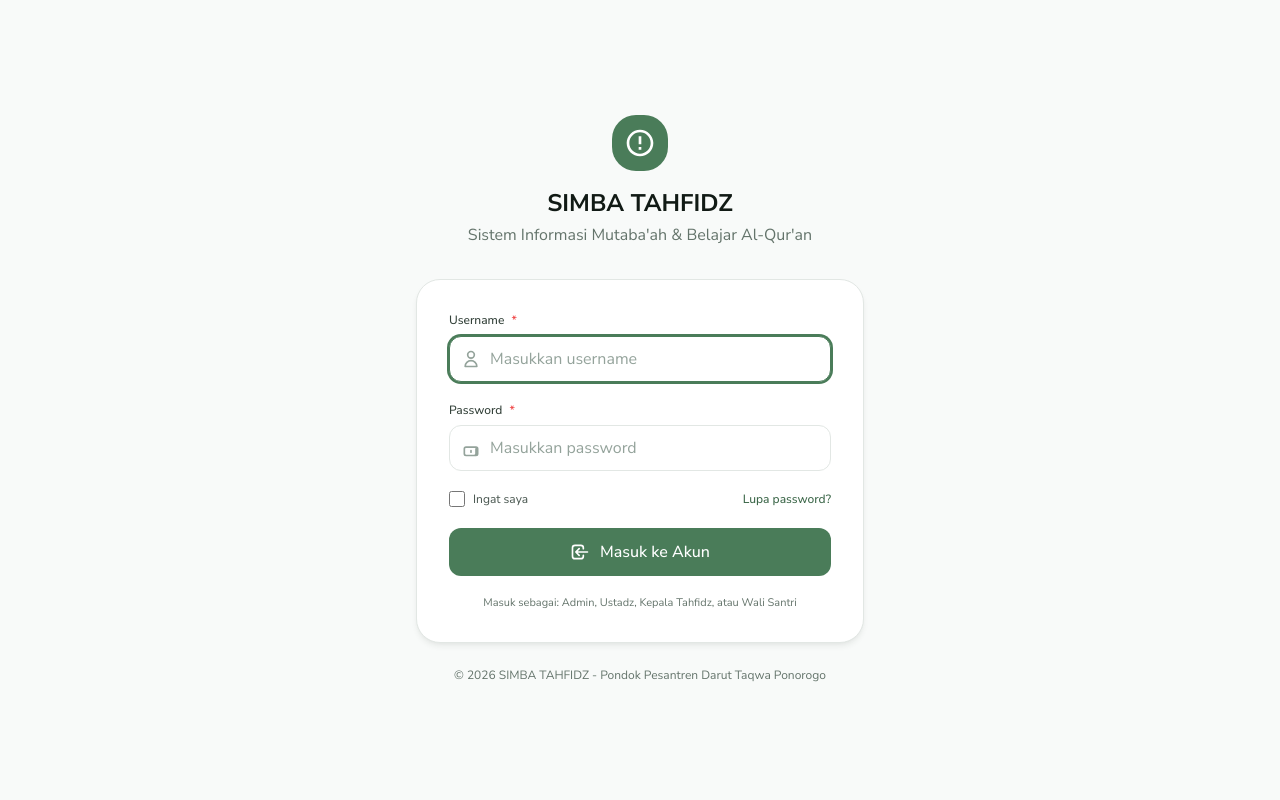
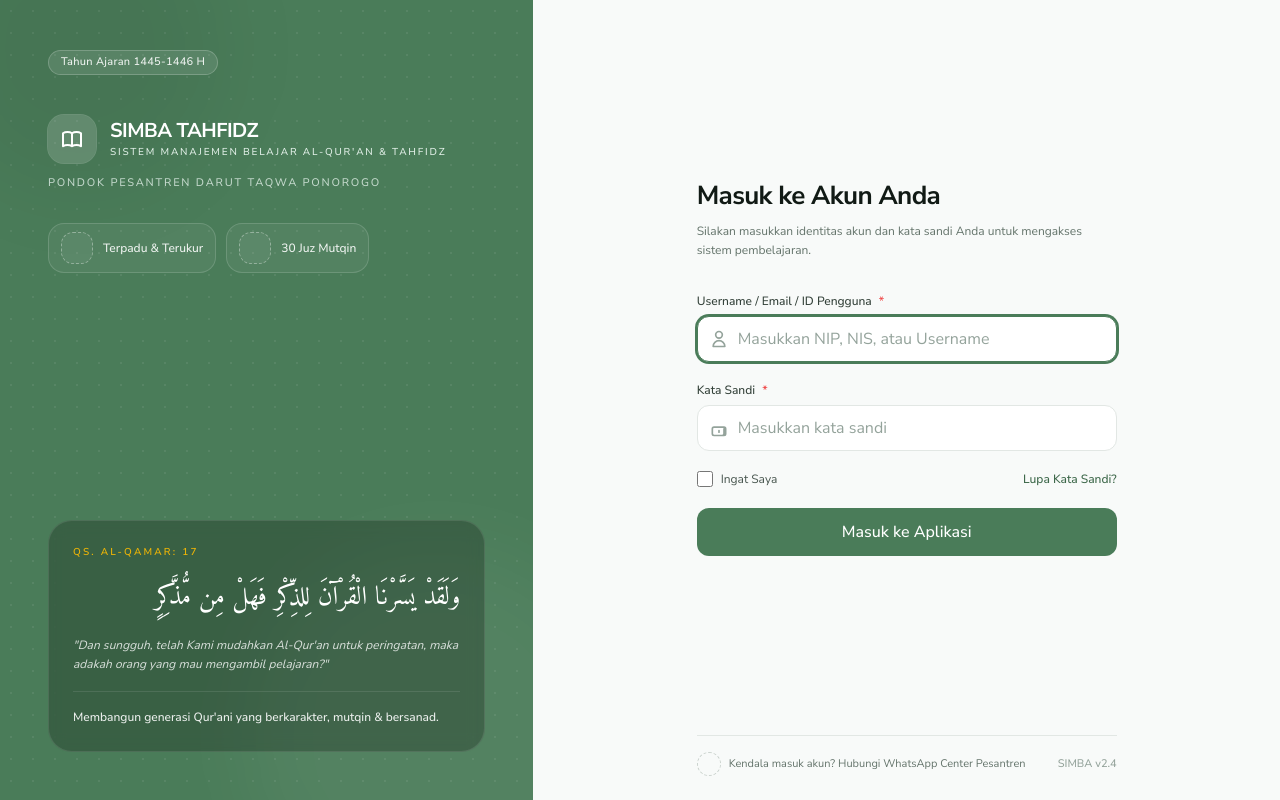
Before and after one commit to gazza-bot/SIMBATAHFIDZ, a Laravel app: page /login in a window 1280 px wide. Run offline with Laravel 12, Linux system fonts and the light colour scheme; style sheets or scripts are compiled from the project's sources; parts of the project's set-up code (start-up, migrations or seed data) failed here and were passed over.

Commit message:
feat(auth): split-screen login matching design - branding panel, quote card, placeholder icons

```diff
--- a/resources/views/auth/login.blade.php
+++ b/resources/views/auth/login.blade.php
@@ -1,6 +1,13 @@
 @extends('layouts.guest', ['title' => $title])
 
 @section('content')
+    <div class="mb-8">
+        <h1 class="text-2xl font-bold tracking-tight text-neutral-900 sm:text-[26px]">Masuk ke Akun Anda</h1>
+        <p class="mt-2 text-sm leading-relaxed text-neutral-500">
+            Silakan masukkan identitas akun dan kata sandi Anda untuk mengakses sistem pembelajaran.
+        </p>
+    </div>
+
     <form method="POST" action="{{ route('login') }}" class="space-y-5">
         @csrf
 
@@ -8,8 +15,8 @@
         <x-input
             name="username"
             id="username"
-        label="Username"
-        placeholder="Masukkan username"
+            label="Username / Email / ID Pengguna"
+            placeholder="Masukkan NIP, NIS, atau Username"
             type="text"
             autocomplete="username"
             required
@@ -27,8 +34,8 @@
         <x-input
             name="password"
             id="password"
-        label="Password"
-        placeholder="Masukkan password"
+            label="Kata Sandi"
+            placeholder="Masukkan kata sandi"
             type="password"
             autocomplete="current-password"
             required
@@ -42,27 +49,19 @@
 
         {{-- Remember & Forgot --}}
         <div class="flex items-center justify-between">
-        <label class="flex items-center gap-2 cursor-pointer">
-            <input type="checkbox" name="remember" class="w-4 h-4 rounded border-neutral-300 text-primary-500 focus:ring-primary-500">
-            <span class="text-sm text-neutral-600">Ingat saya</span>
+            <label class="flex cursor-pointer items-center gap-2">
+                <input type="checkbox" name="remember" class="h-4 w-4 rounded border-neutral-300 text-primary-500 focus:ring-primary-500">
+                <span class="text-sm text-neutral-600">Ingat Saya</span>
             </label>
 
-        <a href="{{ route('password.request') }}" class="text-sm text-primary-600 hover:text-primary-700 font-medium">
-            Lupa password?
+            <a href="{{ route('password.request') }}" class="text-sm font-medium text-primary-600 hover:text-primary-700">
+                Lupa Kata Sandi?
             </a>
         </div>
 
         {{-- Submit --}}
-    <x-button type="submit" variant="primary" size="lg" full-width class="pt-2">
-        <svg class="w-5 h-5" fill="none" stroke="currentColor" viewBox="0 0 24 24">
-            <path stroke-linecap="round" stroke-linejoin="round" stroke-width="2" d="M11 16l-4-4m0 0l4-4m-4 4h14m-5 4v1a3 3 0 01-3 3H6a3 3 0 01-3-3V7a3 3 0 013-3h7a3 3 0 013 3v1"/>
-        </svg>
-        Masuk ke Akun
+        <x-button type="submit" variant="primary" size="lg" full-width class="mt-2">
+            Masuk ke Aplikasi
         </x-button>
-
-    {{-- Role Info --}}
-    <p class="text-center text-xs text-neutral-500">
-        Masuk sebagai: Admin, Ustadz, Kepala Tahfidz, atau Wali Santri
-    </p>
     </form>
 @endsection
--- a/resources/views/layouts/guest.blade.php
+++ b/resources/views/layouts/guest.blade.php
@@ -14,21 +14,88 @@
     {{-- Vite --}}
     @vite(['resources/css/app.css', 'resources/js/app.js'])
 </head>
-<body class="min-h-screen bg-neutral-50 font-sans antialiased flex items-center justify-center p-4">
-    <div class="w-full max-w-md">
-        {{-- Logo --}}
-        <div class="text-center mb-8">
-            <a href="{{ route('home') }}" class="inline-flex items-center gap-3" aria-label="SIMBA TAHFIDZ">
-                <div class="w-14 h-14 rounded-2xl bg-primary-500 flex items-center justify-center mx-auto">
-                    <svg class="w-8 h-8 text-white" fill="currentColor" viewBox="0 0 24 24"><path d="M12 2C6.48 2 2 6.48 2 12s4.48 10 10 10 10-4.48 10-10S17.52 2 12 2zm0 18c-4.41 0-8-3.59-8-8s3.59-8 8-8 8 3.59 8 8-3.59 8-8 8zm-1-13h2v6h-2zm0 8h2v2h-2z"/></svg>
+<body class="min-h-screen bg-white font-sans antialiased">
+    <div class="min-h-screen lg:grid lg:grid-cols-12">
+
+        {{-- Panel kiri: branding --}}
+        <aside class="relative hidden lg:flex lg:col-span-5 flex-col justify-between overflow-hidden bg-primary-500 p-10 xl:p-12 text-white">
+            {{-- Dekorasi halus: pola titik + blob (semua CSS, tanpa aset gambar) --}}
+            <div class="pointer-events-none absolute inset-0 opacity-[0.07]" aria-hidden="true"
+                 style="background-image: radial-gradient(#FFFFFF 1px, transparent 1px); background-size: 22px 22px;"></div>
+            <div class="pointer-events-none absolute -bottom-32 -right-24 w-96 h-96 rounded-full bg-white/5 blur-2xl" aria-hidden="true"></div>
+            <div class="pointer-events-none absolute -top-24 -left-16 w-72 h-72 rounded-full bg-black/5 blur-2xl" aria-hidden="true"></div>
+
+            <div class="relative">
+                {{-- Badge tahun ajaran --}}
+                <span class="inline-flex items-center rounded-full border border-white/20 bg-white/10 px-3 py-1 text-xs font-medium tracking-wide text-white/90">
+                    Tahun Ajaran 1445-1446 H
+                </span>
+
+                {{-- Logo + wordmark --}}
+                <div class="mt-10 flex items-center gap-3.5">
+                    <div class="flex h-12 w-12 items-center justify-center rounded-xl bg-white/15 ring-1 ring-white/20">
+                        <svg class="h-6 w-6 text-white" fill="none" stroke="currentColor" viewBox="0 0 24 24" stroke-width="2" stroke-linecap="round" stroke-linejoin="round" aria-hidden="true">
+                            <path d="M12 6.253v13m0-13C10.832 5.477 9.246 5 7.5 5S4.168 5.477 3 6.253v13C4.168 18.477 5.754 18 7.5 18s3.332.477 4.5 1.253m0-13C13.168 5.477 14.754 5 16.5 5c1.747 0 3.332.477 4.5 1.253v13C19.832 18.477 18.247 18 16.5 18c-1.746 0-3.332.477-4.5 1.253"/>
+                        </svg>
                     </div>
-            </a>
-            <h1 class="mt-4 text-2xl font-bold text-neutral-900">SIMBA TAHFIDZ</h1>
-            <p class="mt-1 text-neutral-500">Sistem Informasi Mutaba'ah & Belajar Al-Qur'an</p>
+                    <div>
+                        <p class="text-xl font-bold leading-tight tracking-tight">SIMBA TAHFIDZ</p>
+                        <p class="mt-0.5 text-[10px] font-medium uppercase tracking-[0.18em] text-primary-100">
+                            Sistem Manajemen Belajar Al-Qur'an &amp; Tahfidz
+                        </p>
+                    </div>
                 </div>
 
-        {{-- Card --}}
-        <x-card variant="elevated" padding="lg" class="w-full">
+                <p class="mt-3 text-[11px] font-medium uppercase tracking-[0.16em] text-primary-100/80">
+                    Pondok Pesantren Darut Taqwa Ponorogo
+                </p>
+
+                {{-- Sorotan fitur (ikon placeholder kosong) --}}
+                <div class="mt-8 flex flex-wrap gap-2.5">
+                    <div class="inline-flex items-center gap-2.5 rounded-xl border border-white/15 bg-white/5 px-3 py-2">
+                        <span class="h-8 w-8 rounded-lg border border-dashed border-white/35 bg-white/5" aria-hidden="true"></span>
+                        <span class="text-sm font-medium text-white/90">Terpadu &amp; Terukur</span>
+                    </div>
+                    <div class="inline-flex items-center gap-2.5 rounded-xl border border-white/15 bg-white/5 px-3 py-2">
+                        <span class="h-8 w-8 rounded-lg border border-dashed border-white/35 bg-white/5" aria-hidden="true"></span>
+                        <span class="text-sm font-medium text-white/90">30 Juz Mutqin</span>
+                    </div>
+                </div>
+            </div>
+
+            {{-- Kartu kutipan --}}
+            <div class="relative mt-10 rounded-2xl border border-white/10 bg-neutral-950/25 p-6 backdrop-blur-sm">
+                <p class="text-[10px] font-semibold uppercase tracking-[0.22em] text-accent-500">QS. Al-Qamar: 17</p>
+                <p dir="rtl" lang="ar" class="mt-3 font-arabic text-[26px] leading-[2] text-white">
+                    وَلَقَدْ يَسَّرْنَا الْقُرْآنَ لِلذِّكْرِ فَهَلْ مِن مُّذَّكِرٍ
+                </p>
+                <p class="mt-3 text-sm italic leading-relaxed text-white/80">
+                    "Dan sungguh, telah Kami mudahkan Al-Qur'an untuk peringatan, maka adakah orang yang mau mengambil pelajaran?"
+                </p>
+                <div class="my-4 border-t border-white/10"></div>
+                <p class="text-sm font-medium leading-relaxed text-white/90">
+                    Membangun generasi Qur'ani yang berkarakter, mutqin &amp; bersanad.
+                </p>
+            </div>
+        </aside>
+
+        {{-- Panel kanan: form --}}
+        <main class="relative flex min-h-screen flex-col lg:col-span-7">
+            <div class="flex flex-1 items-center justify-center px-5 py-10 sm:px-8">
+                <div class="w-full max-w-[420px]">
+                    {{-- Brand ringkas untuk mobile --}}
+                    <div class="mb-8 flex items-center gap-3 lg:hidden">
+                        <div class="flex h-11 w-11 items-center justify-center rounded-xl bg-primary-500">
+                            <svg class="h-6 w-6 text-white" fill="none" stroke="currentColor" viewBox="0 0 24 24" stroke-width="2" stroke-linecap="round" stroke-linejoin="round" aria-hidden="true">
+                                <path d="M12 6.253v13m0-13C10.832 5.477 9.246 5 7.5 5S4.168 5.477 3 6.253v13C4.168 18.477 5.754 18 7.5 18s3.332.477 4.5 1.253m0-13C13.168 5.477 14.754 5 16.5 5c1.747 0 3.332.477 4.5 1.253v13C19.832 18.477 18.247 18 16.5 18c-1.746 0-3.332.477-4.5 1.253"/>
+                            </svg>
+                        </div>
+                        <div>
+                            <p class="text-base font-bold leading-tight text-neutral-900">SIMBA TAHFIDZ</p>
+                            <p class="text-[10px] font-medium uppercase tracking-[0.16em] text-neutral-500">Darut Taqwa Ponorogo</p>
+                        </div>
+                    </div>
+
                     {{-- Flash Messages --}}
                     @if (session('success'))
                         <x-alert variant="success" class="mb-4">{{ session('success') }}</x-alert>
@@ -55,12 +122,20 @@
                     @endif
 
                     @yield('content')
-        </x-card>
+                </div>
+            </div>
 
-        {{-- Footer Links --}}
-        <div class="mt-6 text-center text-sm text-neutral-500">
-            <p>&copy; {{ date('Y') }} SIMBA TAHFIDZ - Pondok Pesantren Darut Taqwa Ponorogo</p>
+            {{-- Footer --}}
+            <footer class="px-5 pb-6 sm:px-8">
+                <div class="mx-auto flex w-full max-w-[420px] flex-col gap-3 border-t border-neutral-200 pt-4 sm:flex-row sm:items-center sm:justify-between">
+                    <div class="flex items-center gap-2 text-xs text-neutral-500">
+                        <span class="h-6 w-6 flex-shrink-0 rounded-full border border-dashed border-neutral-300" aria-hidden="true"></span>
+                        <span>Kendala masuk akun? Hubungi WhatsApp Center Pesantren</span>
                     </div>
+                    <span class="text-xs font-medium text-neutral-400">SIMBA v2.4</span>
+                </div>
+            </footer>
+        </main>
     </div>
 </body>
 </html>
```
Lines whose indentation alone changed are shown as unchanged.
